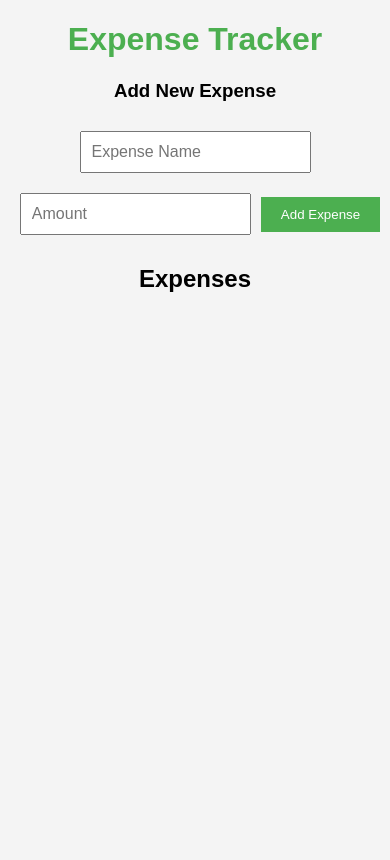
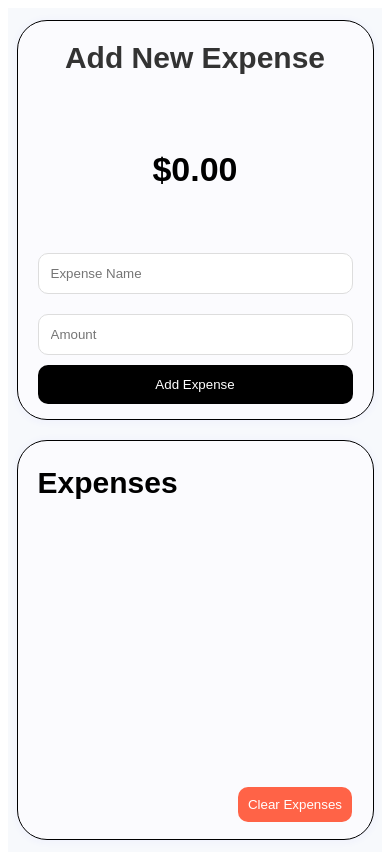
Before and after one commit to akbaralinabiev/expense-tracker, a React (Create React App) app: page / in a window 390 px wide. Built offline with nearby package versions, Linux system fonts and the light colour scheme.

Commit message:
updating

```diff
--- a/package.json
+++ b/package.json
@@ -6,10 +6,14 @@
     "@testing-library/jest-dom": "^5.17.0",
     "@testing-library/react": "^13.4.0",
     "@testing-library/user-event": "^13.5.0",
+    "chart.js": "^4.4.7",
     "cra-template": "1.2.0",
+    "dexie": "^4.0.10",
     "react": "^18.3.1",
+    "react-chartjs-2": "^5.2.0",
     "react-dom": "^18.3.1",
     "react-scripts": "5.0.1",
+    "recharts": "^2.15.0",
     "web-vitals": "^2.1.4"
   },
   "scripts": {
--- /dev/null
+++ b/src/components/ExpenseTracker.css
@@ -0,0 +1,146 @@
+.expense-tracker_header {
+     display: flex;
+     flex-direction: row;
+     position: relative;
+     justify-content: space-evenly;
+     align-items: center;
+     font-family: 'Arial', sans-serif;
+     margin: 0 auto;
+     background-color: #f7f9fc;
+     box-sizing: border-box;
+     margin: 0;
+     padding: 0;
+     height: 100vh;
+     padding: 20px;
+
+}
+
+@media (max-width: 1090px) {
+     .expense-tracker_header {
+          flex-direction: column;
+          gap: 30px;
+     }
+
+     .header {
+          min-width: 90%;
+     }
+
+     .expenses {
+          min-width: 90%;
+     }
+}
+
+@media (max-width: 540px) {
+     .expense-tracker_header {
+          flex-direction: column;
+          gap: 20px;
+          padding: 12px;
+     }
+
+     .header {
+          max-width: 90%;
+     }
+
+     .expenses {
+          max-width: 90%;
+     }
+
+     .header-title {
+          font-size: 18px;
+     }
+}
+
+.header {
+     display: flex;
+     flex-direction: column;
+     justify-content: space-between;
+     text-align: center;
+     padding: 0 20px 0 20px;
+     background-color: white;
+     border-radius: 30px;
+     border: 1px solid #000000;
+     background: #FBFBFE;
+     box-shadow: 0px 1px 10px 0px rgba(54, 50, 255, 0.05);
+     height: 400px;
+     width: 400px;
+}
+
+.header h1 {
+     font-size: 30px;
+     color: #333;
+     margin-top: 20px;
+}
+
+.header p {
+     font-size: 34px;
+     font-weight: bold;
+     margin: 0;
+}
+
+.expenses .expense-item {
+     display: flex;
+     width: 100%;
+
+     justify-content: space-between;
+     padding: 10px 0;
+     border-top: 1px solid #ddd;
+}
+
+.list-title {
+     font-size: 20px;
+     font-weight: bold;
+     margin: none !;
+}
+
+.expenses {
+     display: flex;
+     height: 400px;
+     width: 400px;
+     flex-direction: column;
+     padding-left: 20px;
+     padding-right: 20px;
+     border-radius: 30px;
+     border: 1px solid #000000;
+     background: #FBFBFE;
+     box-shadow: 0px 1px 10px 0px rgba(54, 50, 255, 0.05);
+     scroll-snap-align: start;
+}
+
+.expense-form {
+     display: flex;
+     flex-direction: column;
+}
+
+.expense-form input {
+     margin: 10px 0;
+     padding: 12px;
+     border: 1px solid #ddd;
+     border-radius: 10px;
+}
+
+.expense-form button {
+     padding: 12px;
+     border: none;
+     border-radius: 10px;
+     background-color: black;
+     color: white;
+     cursor: pointer;
+     margin-bottom: 15px;
+}
+
+.clear-button {
+     position: absolute;
+     right: 30px;
+     bottom: 30px;
+     border-radius: 10px;
+     background-color: #FF6347;
+     color: white;
+     padding: 10px;
+     border: none;
+     cursor: pointer;
+     margin-top: 20px;
+}
+
+.clear-button:hover {
+     background-color: #ff4d35;
+}
--- a/src/components/ExpenseTracker.jsx
+++ b/src/components/ExpenseTracker.jsx
@@ -1,52 +1,60 @@
 import React, { useEffect, useState } from "react";
-
-// Import the database functions
-import { getExpenses, saveExpense } from "../utils/db";
+import { getExpenses, saveExpense, clearExpenses } from "../utils/db"; // Import the new function
+import "./ExpenseTracker.css";
 
 function ExpenseTracker() {
   const [expenses, setExpenses] = useState([]);
+  const [balance, setBalance] = useState(0);
   const [name, setName] = useState("");
   const [amount, setAmount] = useState("");
 
-  // Fetch expenses on initial render
   useEffect(() => {
     const fetchExpenses = async () => {
-      try {
       const allExpenses = await getExpenses();
       setExpenses(allExpenses);
-      } catch (error) {
-        console.error("Error fetching expenses:", error);
-      }
     };
+    fetchExpenses();
+  }, []);
 
-    fetchExpenses();
-  }, []); // Empty array ensures it's called only once on mount
+  useEffect(() => {
+    const total = expenses.reduce((acc, expense) => acc + expense.amount, 0);
+    setBalance(total);
+  }, [expenses]);
 
-  // Handle adding a new expense
   const handleAddExpense = async (e) => {
     e.preventDefault();
 
     const newExpense = {
       name,
-      amount: parseFloat(amount), // Convert to number
-      date: new Date().toISOString(), // Store the current date
+      amount: parseFloat(amount),
+      date: new Date().toISOString(),
     };
 
     try {
-      await saveExpense(newExpense); // Save to the database
-      setExpenses((prevExpenses) => [...prevExpenses, newExpense]); // Update the local state
-      setName(""); // Clear the input fields
+      await saveExpense(newExpense);
+      setExpenses((prev) => [...prev, newExpense]);
+      setName("");
       setAmount("");
     } catch (error) {
       console.error("Error adding expense:", error);
     }
   };
 
+  const handleClearExpenses = async () => {
+    try {
+      await clearExpenses();
+      setExpenses([]); // Clear the expenses from the state as well
+      setBalance(0); // Reset the balance
+    } catch (error) {
+      console.error("Error clearing expenses:", error);
+    }
+  };
   return (
-    <div>
-      {/* Add New Expense Form */}
-      <form onSubmit={handleAddExpense}>
-        <h3>Add New Expense</h3>
+    <div className="expense-tracker_header">
+      <div className="header">
+        <h1 className="header-title">Add New Expense</h1>
+        <p>${balance.toFixed(2)}</p>
+        <form className="expense-form" onSubmit={handleAddExpense}>
           <input
             type="text"
             placeholder="Expense Name"
@@ -63,18 +71,22 @@ function ExpenseTracker() {
           />
           <button type="submit">Add Expense</button>
         </form>
-
-      {/* Expenses List */}
+      </div>
+      <div className="expenses">
+        <div className="list-title">
           <h2>Expenses</h2>
-      <ul>
+        </div>
         {expenses.map((expense) => (
-          <li key={expense.id}>
-            {expense.name}: ${expense.amount} on {expense.date}
-          </li>
+          <div className="expense-item" key={expense.id}>
+            <span>{expense.name}</span>
+            <span>${expense.amount}</span>
+          </div>
         ))}
-      </ul>
-
-      {/* Clear Expenses Button */}
+      </div>
+      {/* Button to clear all expenses */}
+      <button onClick={handleClearExpenses} className="clear-button">
+        Clear Expenses
+      </button>
     </div>
   );
 }
--- a/src/index.css
+++ b/src/index.css
@@ -3,6 +3,8 @@ body {
   margin: 0;
   padding: 0;
   background-color: #f4f4f4;
+  box-sizing: border-box;
+
 }
 
 h1 {
@@ -13,21 +15,3 @@ h1 {
 .App {
   text-align: center;
 }
-
-form input {
-  margin: 10px;
-  padding: 10px;
-  font-size: 16px;
-}
-
-form button {
-  background-color: #4CAF50;
-  color: white;
-  border: none;
-  padding: 10px 20px;
-  cursor: pointer;
-}
-
-form button:hover {
-  background-color: #45a049;
-}
--- a/src/index.js
+++ b/src/index.js
@@ -1,16 +1,18 @@
+// index.js (PWA Integration)
 import React from "react";
 import ReactDOM from "react-dom/client";
-import App from "./App";
-import "./index.css";
-import * as serviceWorkerRegistration from "./serviceWorker";
+import ExpenseTracker from "./components/ExpenseTracker";
 
-// Render the app
+if ("serviceWorker" in navigator) {
+  navigator.serviceWorker
+    .register("/serviceWorker.js")
+    .then(() => console.log("Service Worker Registered"))
+    .catch((err) => console.error("Service Worker Error:", err));
+}
+
 const root = ReactDOM.createRoot(document.getElementById("root"));
 root.render(
   <React.StrictMode>
-    <App />
+    <ExpenseTracker />
   </React.StrictMode>
 );
-
-// Register Service Worker for offline support
-serviceWorkerRegistration.register();
--- a/src/serviceWorker.js
+++ /dev/null
@@ -1,50 +0,0 @@
-/* eslint-disable no-restricted-globals */// serviceWorker.js
-
-const CACHE_NAME = 'expense-tracker-cache-v1';
-const urlsToCache = [
-  '/',
-  '/index.html',
-  '/offline.html',
-  '/manifest.json',
-  '/static/js/bundle.js', // Add additional JS bundles if any
-];
-
-// Install service worker and cache essential files
-self.addEventListener('install', (event) => {
-  event.waitUntil(
-    caches.open(CACHE_NAME).then((cache) => {
-      return cache.addAll(urlsToCache);
-    })
-  );
-});
-
-// Fetch events and serve from cache if available
-self.addEventListener('fetch', (event) => {
-  event.respondWith(
-    caches.match(event.request).then((response) => {
-      return response || fetch(event.request).then((fetchResponse) => {
-        return caches.open(CACHE_NAME).then((cache) => {
-          cache.put(event.request, fetchResponse.clone());
-          return fetchResponse;
-        });
-      });
-    })
-  );
-});
-
-// Register function
-export const register = () => {
-  if ('serviceWorker' in navigator) {
-    window.addEventListener('load', () => {
-      const swUrl = '/service-worker.js';
-      navigator.serviceWorker
-        .register(swUrl)
-        .then((registration) => {
-          console.log('Service Worker registered: ', registration);
-        })
-        .catch((error) => {
-          console.log('Service Worker registration failed: ', error);
-        });
-    });
-  }
-};
--- a/src/utils/db.js
+++ b/src/utils/db.js
@@ -1,36 +1,29 @@
-// db.js for managing IndexedDB (local storage of expenses)
-const dbName = "expenseTrackerDB";
-const storeName = "expenses";
+import Dexie from "dexie";
 
-const openDB = () => {
-  return new Promise((resolve, reject) => {
-    const request = indexedDB.open(dbName, 1);
-    request.onerror = (event) => reject(event);
-    request.onsuccess = (event) => resolve(event.target.result);
-    request.onupgradeneeded = (event) => {
-      const db = event.target.result;
-      if (!db.objectStoreNames.contains(storeName)) {
-        db.createObjectStore(storeName, { keyPath: "id", autoIncrement: true });
-      }
-    };
-  });
+export const db = new Dexie("ExpenseDB");
+db.version(1).stores({
+  expenses: "++id, name, amount, date",
+});
+
+export const getExpenses = async () => {
+  return await db.expenses.toArray();
 };
 
-const saveExpense = async (expense) => {
-  const db = await openDB();
-  const transaction = db.transaction(storeName, "readwrite");
-  const store = transaction.objectStore(storeName);
-  store.add(expense);
+export const saveExpense = async (expense) => {
+  return await db.expenses.add(expense);
 };
 
-const getExpenses = async () => {
-  const db = await openDB();
-  const transaction = db.transaction(storeName, "readonly");
-  const store = transaction.objectStore(storeName);
-  const request = store.getAll();
-  return new Promise((resolve) => {
-    request.onsuccess = () => resolve(request.result);
-  });
+// utils/db.js (or wherever you handle the database)
+// utils/db.js
+export const clearExpenses = async () => {
+  try {
+    await Dexie.delete("ExpenseDB");  // Delete the entire database
+    // Recreate the database and store structure
+    db.version(1).stores({
+      expenses: "++id, name, amount, date",
+    });
+    console.log("Database cleared completely!");
+  } catch (error) {
+    console.error("Error clearing the database:", error);
+  }
 };
-
-export { saveExpense, getExpenses };
```
Also changed, not shown: public/serviceWorker.js (added, +19 -0 lines), 1 other file (tests, documents, lock files or other folders). Lines whose indentation alone changed are shown as unchanged.
